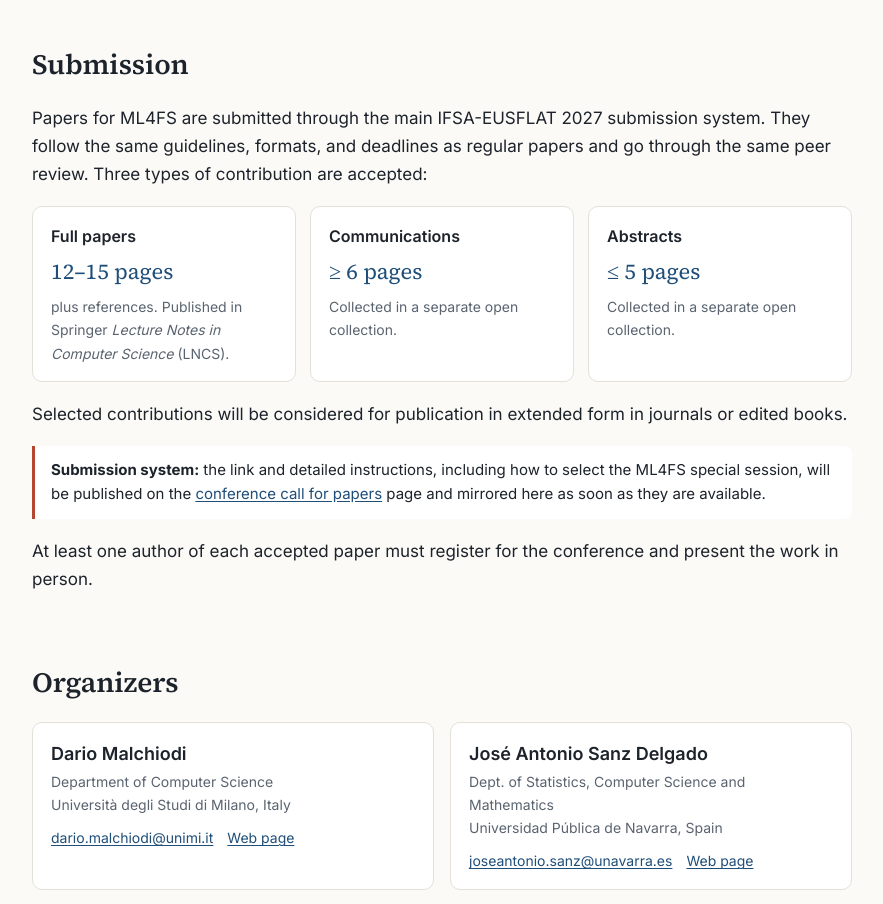
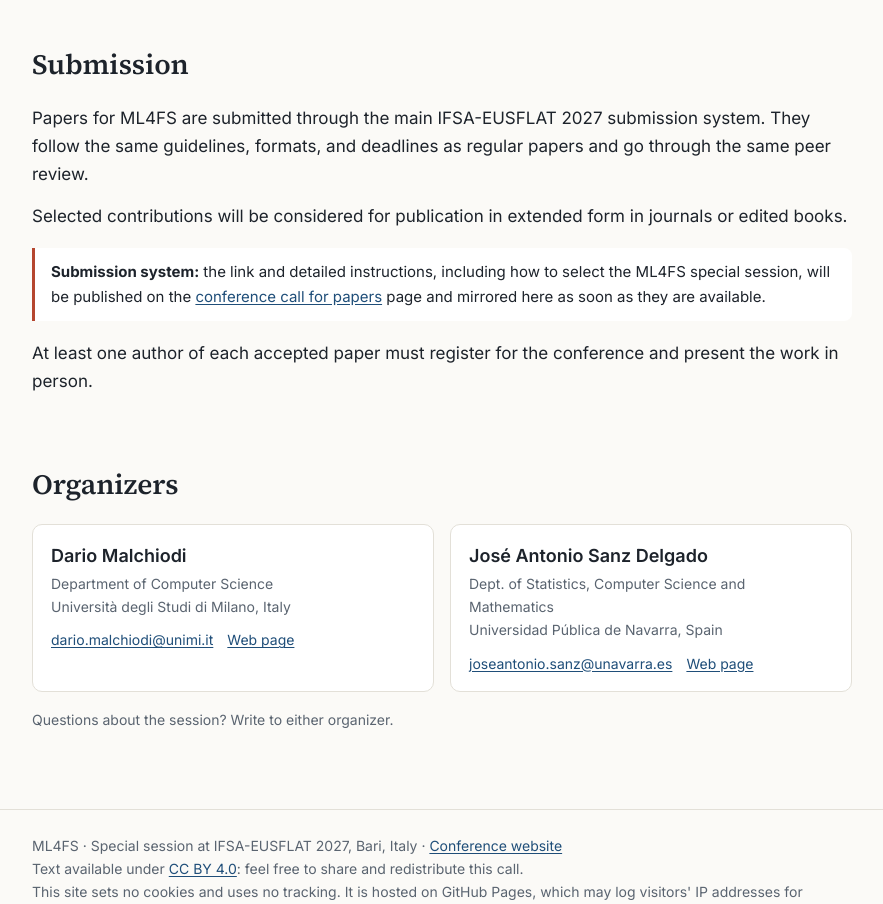
Before and after one commit to ml4fs/ml4fs.github.io, a plain HTML site: page index.html in a window 1280 px wide. Shown: the part 2283-3187 px from the top of the page, without its empty margins (198-1081 px from the left). Drawn offline with Linux system fonts and the light colour scheme.

Commit message:
Temporarily hide contribution types pending confirmation
Co-Authored-By: Claude Opus 5.5 <noreply@anthropic.com>

```diff
--- a/index.html
+++ b/index.html
@@ -210,12 +210,15 @@
 
 <section id="submission">
   <h2>Submission</h2>
-  <p>Papers for ML4FS are submitted through the main IFSA-EUSFLAT 2027 submission system. They follow the same guidelines, formats, and deadlines as regular papers and go through the same peer review. Three types of contribution are accepted:</p>
+  <p>Papers for ML4FS are submitted through the main IFSA-EUSFLAT 2027 submission system. They follow the same guidelines, formats, and deadlines as regular papers and go through the same peer review.</p>
+  <!-- TODO: restore once the organizers confirm which contribution types special sessions accept.
+  <p>Three types of contribution are accepted:</p>
   <div class="types">
     <div class="card"><h3>Full papers</h3><p class="len">12–15 pages</p><p>plus references. Published in Springer <i>Lecture Notes in Computer Science</i> (LNCS).</p></div>
     <div class="card"><h3>Communications</h3><p class="len">≥ 6 pages</p><p>Collected in a separate open collection.</p></div>
     <div class="card"><h3>Abstracts</h3><p class="len">≤ 5 pages</p><p>Collected in a separate open collection.</p></div>
   </div>
+  -->
   <p>Selected contributions will be considered for publication in extended form in journals or edited books.</p>
   <div class="callout">
     <b>Submission system:</b> the link and detailed instructions, including how to select the ML4FS special session, will be published on the <a href="https://eusflat.org/2027-conference/program/">conference call for papers</a> page and mirrored here as soon as they are available.
```
Also changed, not shown: cfp.txt.
